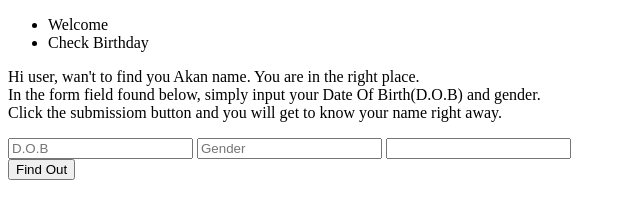
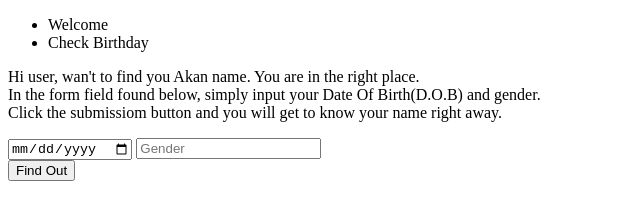
Before and after one commit to Samuel-Muriuki/Akan-Names, a plain HTML site: page index.html in a window 1280 px wide. Shown: the whole page, without its empty margins (0-640 px from the left). Drawn offline with Linux system fonts and the light colour scheme.

Commit message:
It will change the input date type

```diff
--- a/index.html
+++ b/index.html
@@ -24,11 +24,10 @@
     </div>
     <div class="form">
       <form action="">
-        <input type="text" placeholder="D.O.B"/>
+        <input type="date" placeholder="D.O.B"/>
         <input type="text" placeholder="Gender"/>
-        <input type="text" />
       </form>
-      <button>Find Out</button>
+      <button onclick="">Find Out</button>
     </div>
   </body>
 </html>
```
